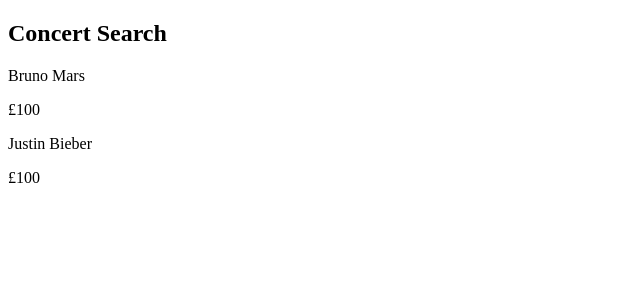
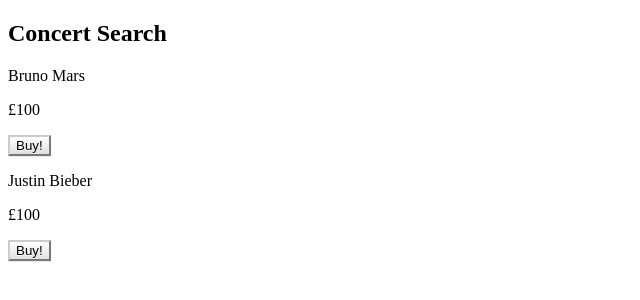
Before and after one commit to jeff1108/Blockchain-ticketing-app, a React (Create React App) app: page / in a window 1280 px wide. Shown: the top 300 px of the page, without its empty margins (0-640 px from the left). Built offline with nearby package versions, Linux system fonts and the light colour scheme.

Commit message:
TEST Add buy button

```diff
--- a/src/components/Concerts.js
+++ b/src/components/Concerts.js
@@ -1,4 +1,5 @@
 import React, { Component } from 'react';
+import { Button } from 'react-bootstrap';
 
 class Concerts extends Component {
 
@@ -7,8 +8,9 @@
       <div className='concert'>
        <p>{this.props.concert.name}</p>
        <p>{this.props.concert.price}</p>
+       <Button>Buy!</Button>
      </div>
-    )
+   );
   }
 }
 
```
Also changed, not shown: 1 other file (tests, documents, lock files or other folders).
